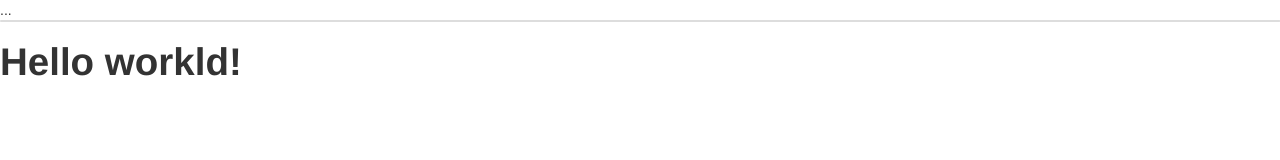
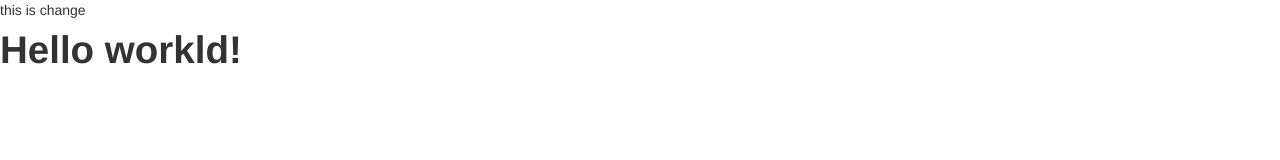
Before and after one commit to quachbachvan/ProjectJava, a plain HTML site: page index.html in a window 1280 px wide. Drawn offline with Linux system fonts and the light colour scheme.

```diff
--- a/index.html
+++ b/index.html
@@ -8,9 +8,9 @@
     <link href="css/bootstrap-responsive.css">
 </head>
 <body>
-<table class="table table-bordered">
-    ...
-</table>
+
+
+this is change
 
 <h1>Hello workld!</h1>
 
```
Also changed, not shown: 1 other file.
